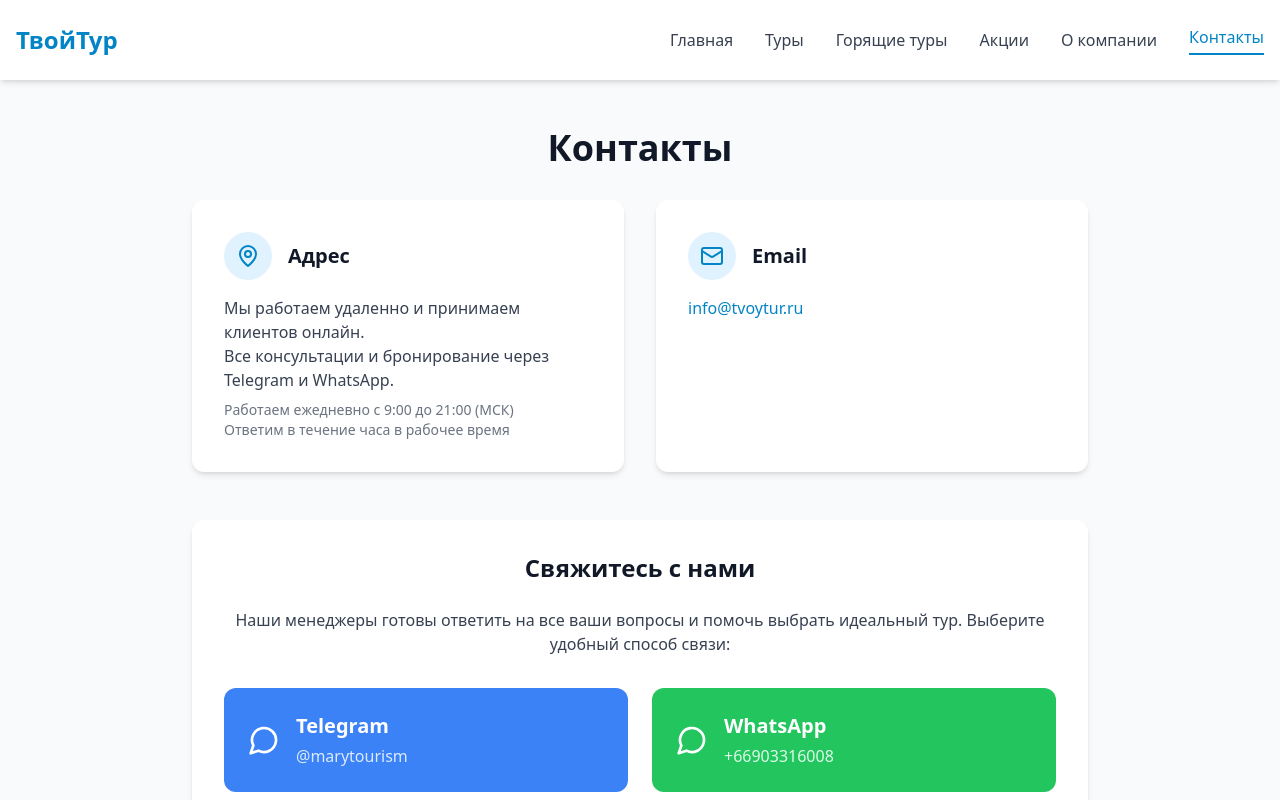
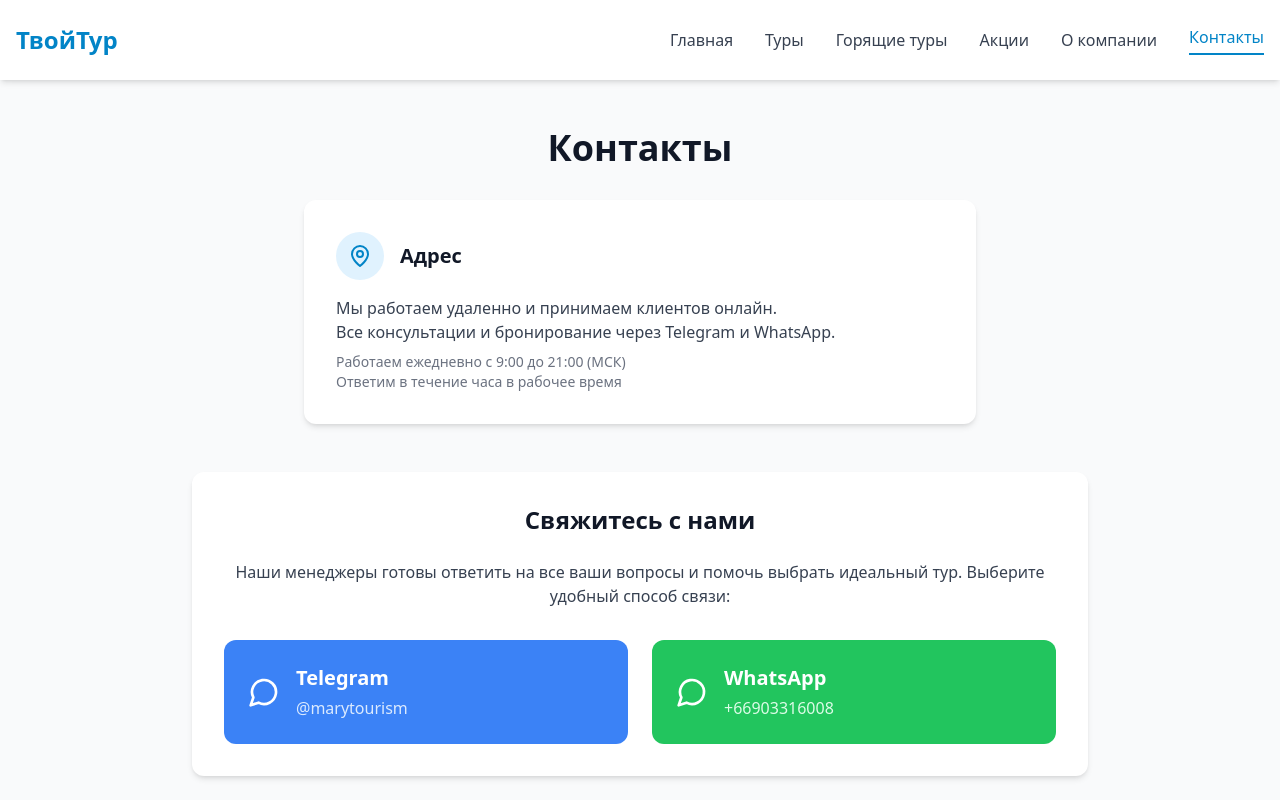
Before and after one commit to Fsab228/tvoitur, a React (Vite) app: page /contacts in a window 1280 px wide. Shown: the top 800 px of the page. Built offline with nearby package versions, Linux system fonts and the light colour scheme.

Commit message:
РЈРґР°Р»РµРЅ email СЃ СЃР°Р№С‚Р° (Contacts Рё Footer)

```diff
--- a/src/components/Footer.tsx
+++ b/src/components/Footer.tsx
@@ -86,9 +86,6 @@ const Footer = () => {
             <h3 className="text-lg font-semibold mb-4">Контакты</h3>
             <ul className="space-y-3 text-gray-400">
               <li>
-                <span>Email: info@tvoytur.ru</span>
-              </li>
-              <li>
                 <div className="flex space-x-4 mt-4">
                   <a
                     href="https://t.me/marytourism"
--- a/src/pages/Contacts.tsx
+++ b/src/pages/Contacts.tsx
@@ -1,4 +1,4 @@
-import { Mail, MapPin, MessageCircle } from 'lucide-react'
+import { MapPin, MessageCircle } from 'lucide-react'
 
 const Contacts = () => {
   return (
@@ -6,8 +6,8 @@ const Contacts = () => {
       <div className="max-w-4xl mx-auto">
         <h1 className="text-4xl font-bold mb-8 text-center">Контакты</h1>
 
-        <div className="grid grid-cols-1 md:grid-cols-2 gap-8 mb-12">
-          <div className="bg-white rounded-xl shadow-md p-8">
+        <div className="mb-12">
+          <div className="bg-white rounded-xl shadow-md p-8 max-w-2xl mx-auto">
             <div className="flex items-center space-x-4 mb-4">
               <div className="bg-primary-100 w-12 h-12 rounded-full flex items-center justify-center">
                 <MapPin className="w-6 h-6 text-primary-600" />
@@ -24,20 +24,6 @@ const Contacts = () => {
               Работаем ежедневно с 9:00 до 21:00 (МСК)<br />
               Ответим в течение часа в рабочее время
             </p>
-          </div>
-
-          <div className="bg-white rounded-xl shadow-md p-8">
-            <div className="flex items-center space-x-4 mb-4">
-              <div className="bg-primary-100 w-12 h-12 rounded-full flex items-center justify-center">
-                <Mail className="w-6 h-6 text-primary-600" />
-              </div>
-              <div>
-                <h3 className="text-xl font-semibold">Email</h3>
-              </div>
-            </div>
-            <a href="mailto:info@tvoytur.ru" className="text-primary-600 hover:text-primary-700">
-              info@tvoytur.ru
-            </a>
           </div>
         </div>
 
```
